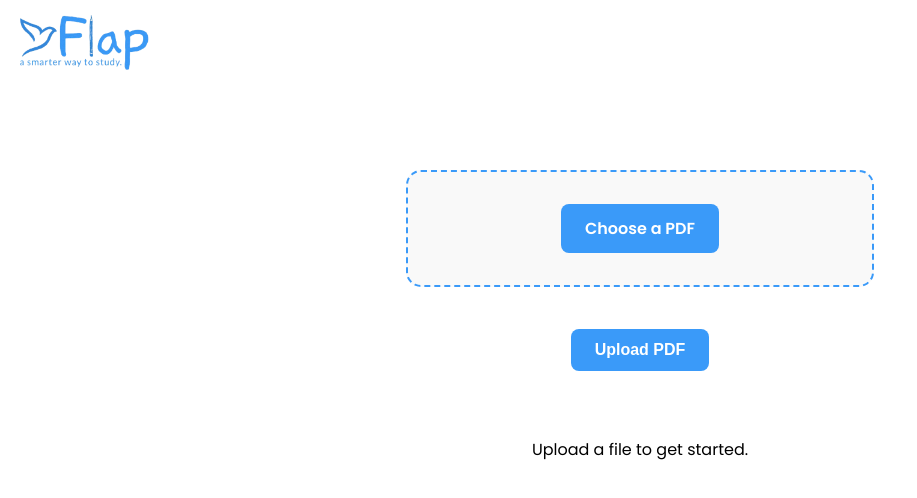
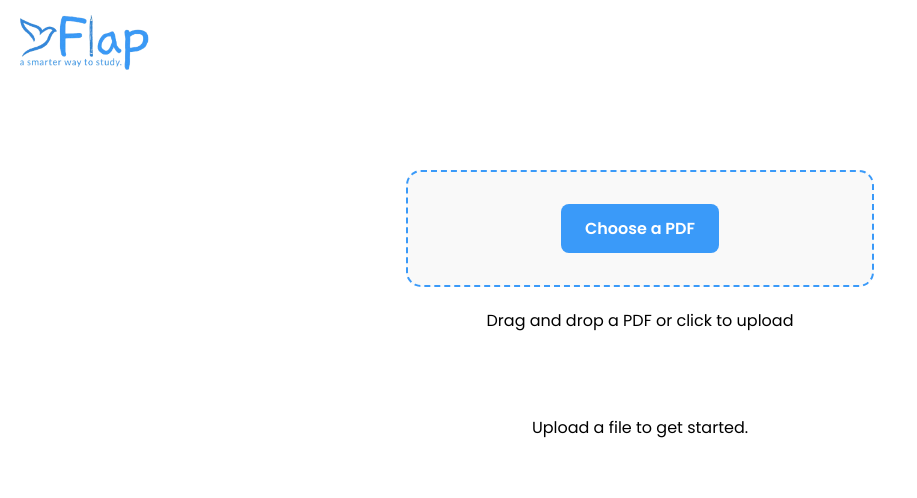
Before and after one commit to UniqueRed/Cheesehacks2024, a React (Vite) app in the folder client/: page / in a window 1280 px wide. Shown: the top 498 px of the page, without its empty margins (0-917 px from the left). Built offline with nearby package versions, Linux system fonts and the light colour scheme.

Commit message:
Added drag and drop functionality to file upload and also removed redundancy with extra button

```diff
--- a/client/src/App.jsx
+++ b/client/src/App.jsx
@@ -1,4 +1,4 @@
-import React, { useState } from "react";
+import React, { useState, useRef } from "react";
 import FileUpload from "./components/FileUpload";
 import Flashcard from "./components/Flashcard";
 import Navbar from "./components/Navbar";
@@ -6,11 +6,19 @@ import Navbar from "./components/Navbar";
 const App = () => {
   const [flashcards, setFlashcards] = useState([]);
   const [currentIndex, setCurrentIndex] = useState(0);
-  const [startWithTerm, setStartWithTerm] = useState(false);
+
+  const flashcardsContainerRef = useRef(null);
 
   const handleFileUploadComplete = (data) => {
     setFlashcards(data[0] || []);
     setCurrentIndex(0);
+
+    if (flashcardsContainerRef.current) {
+      flashcardsContainerRef.current.scrollIntoView({
+        behavior: "smooth",
+        block: "start",
+      });
+    }
   };
 
   const goToNextCard = () => {
@@ -29,10 +37,6 @@ const App = () => {
     }
   };
 
-  const toggleStartWithTerm = () => {
-    setStartWithTerm((prevState) => !prevState);
-  };
-
   React.useEffect(() => {
     window.addEventListener("keydown", handleKeyDown);
     return () => window.removeEventListener("keydown", handleKeyDown);
@@ -40,12 +44,10 @@ const App = () => {
 
   return (
     <>
-    <Navbar></Navbar>
-
+      <Navbar />
       <main>
         <FileUpload onUploadComplete={handleFileUploadComplete} />
-
-        <div className="flashcards-container">
+        <div ref={flashcardsContainerRef} className="flashcards-container">
           {flashcards.length <= 0 ? (
             <p id="upload-message">Upload a file to get started.</p>
           ) : (
@@ -55,16 +57,17 @@ const App = () => {
                 question={flashcards[currentIndex].question}
                 answer={flashcards[currentIndex].answer}
               />
-              <p>{currentIndex + 1}/{flashcards.length}</p>
-
+              <p style={{ textAlign: "center" }}>
+                {currentIndex + 1}/{flashcards.length}
+              </p>
               <div className="navigation-buttons">
-                <button id="cycleButtons" className="buttons" onClick={goToPreviousCard}>&larr; Previous</button>
-                <button id="cycleButtons" className="buttons" onClick={goToNextCard}>Next &rarr;</button>
+                <button id="cycleButtons" className="buttons" onClick={goToPreviousCard}>
+                  &larr;
+                </button>
+                <button id="cycleButtons" className="buttons" onClick={goToNextCard}>
+                  &rarr;
+                </button>
               </div>
-
-              {/* <button onClick={toggleStartWithTerm}>
-                Start with {startWithTerm ? 'Definition' : 'Term'}
-              </button> */}
             </>
           )}
         </div>
--- a/client/src/components/FileUpload.jsx
+++ b/client/src/components/FileUpload.jsx
@@ -3,24 +3,50 @@ import axios from "axios";
 
 const FileUpload = ({ onUploadComplete }) => {
   const [file, setFile] = useState(null);
+  const [isDragging, setIsDragging] = useState(false);
 
   const handleFileChange = (e) => {
-    setFile(e.target.files[0]);
+    const selectedFile = e.target.files[0];
+    if (selectedFile) {
+      if (selectedFile.type === "application/pdf") {
+        setFile(selectedFile);
+        uploadFile(selectedFile);
+      } else {
+        alert("Please select a valid PDF file.");
+      }
+    }
   };
 
-  const handleSubmit = async (e) => {
+  const handleDragOver = (e) => {
     e.preventDefault();
-    if (!file) return alert("Please select a file");
+    setIsDragging(true);
+  };
 
+  const handleDragLeave = () => {
+    setIsDragging(false);
+  };
+
+  const handleDrop = (e) => {
+    e.preventDefault();
+    setIsDragging(false);
+    if (e.dataTransfer.files && e.dataTransfer.files[0]) {
+      const droppedFile = e.dataTransfer.files[0];
+      if (droppedFile.type === "application/pdf") {
+        setFile(droppedFile);
+        uploadFile(droppedFile);
+      } else {
+        alert("Please upload a valid PDF file.");
+      }
+    }
+  };
+
+  const uploadFile = async (file) => {
     const formData = new FormData();
     formData.append("pdf", file);
 
-    for (let pair of formData.entries()) {
-      console.log(`${pair[0]}: ${pair[1]}`);
-    }
-
     try {
       document.getElementById("loader").classList.remove("hidden");
+
       const response = await axios.post("http://localhost:8888/upload", formData, {
         headers: { "Content-Type": "multipart/form-data" },
       });
@@ -30,12 +56,18 @@ const FileUpload = ({ onUploadComplete }) => {
       onUploadComplete(Object.values(response.data.flashcards));
     } catch (error) {
       console.error("Error uploading file:", error);
+      alert("Failed to upload the file. Please try again.");
     }
   };
 
   return (
-    <>
-      <div id="uploadHolder">
+    <div
+      id="uploadHolder"
+      className={`dropzone ${isDragging ? "dragging" : ""}`}
+      onDragOver={handleDragOver}
+      onDragLeave={handleDragLeave}
+      onDrop={handleDrop}
+    >
       <form>
         <label className="buttons" htmlFor="fileUpload">Choose a PDF</label>
         <input
@@ -45,11 +77,9 @@ const FileUpload = ({ onUploadComplete }) => {
           onChange={handleFileChange}
         />
       </form>
-        {document.getElementById("fileUpload") !== null ? <p>Selected File: {document.getElementById("fileUpload").files[0].name}</p> : <p></p>}
-        <button className="buttons" type="submit" onClick={handleSubmit}>Upload PDF</button>
+      {file ? <p>Selected File: {file.name}</p> : <p>Drag and drop a PDF or click to upload</p>}
       <div id="loader" className="loader hidden"></div>
     </div>
-    </>
   );
 };
 
```
Lines whose indentation alone changed are shown as unchanged.
